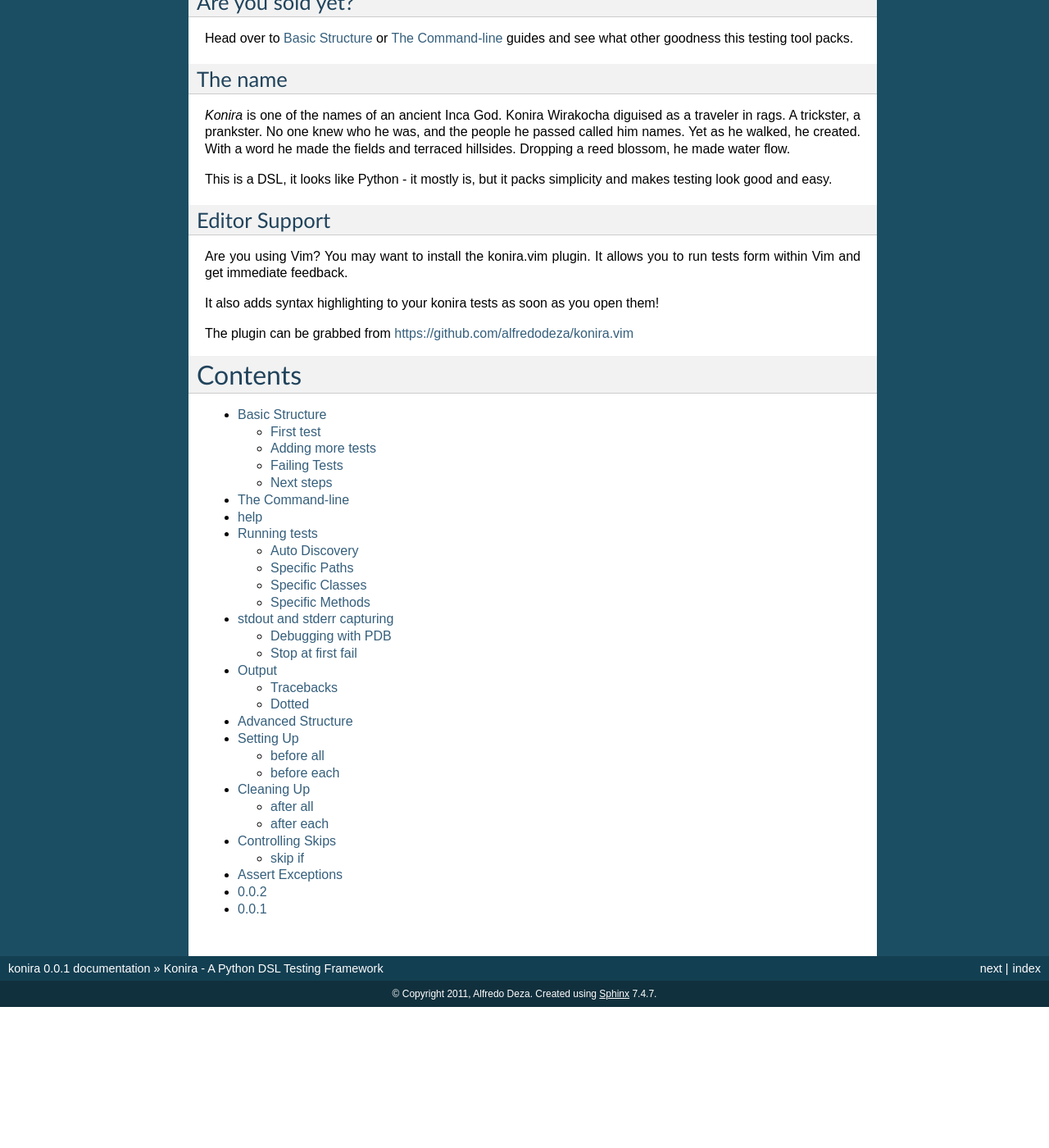
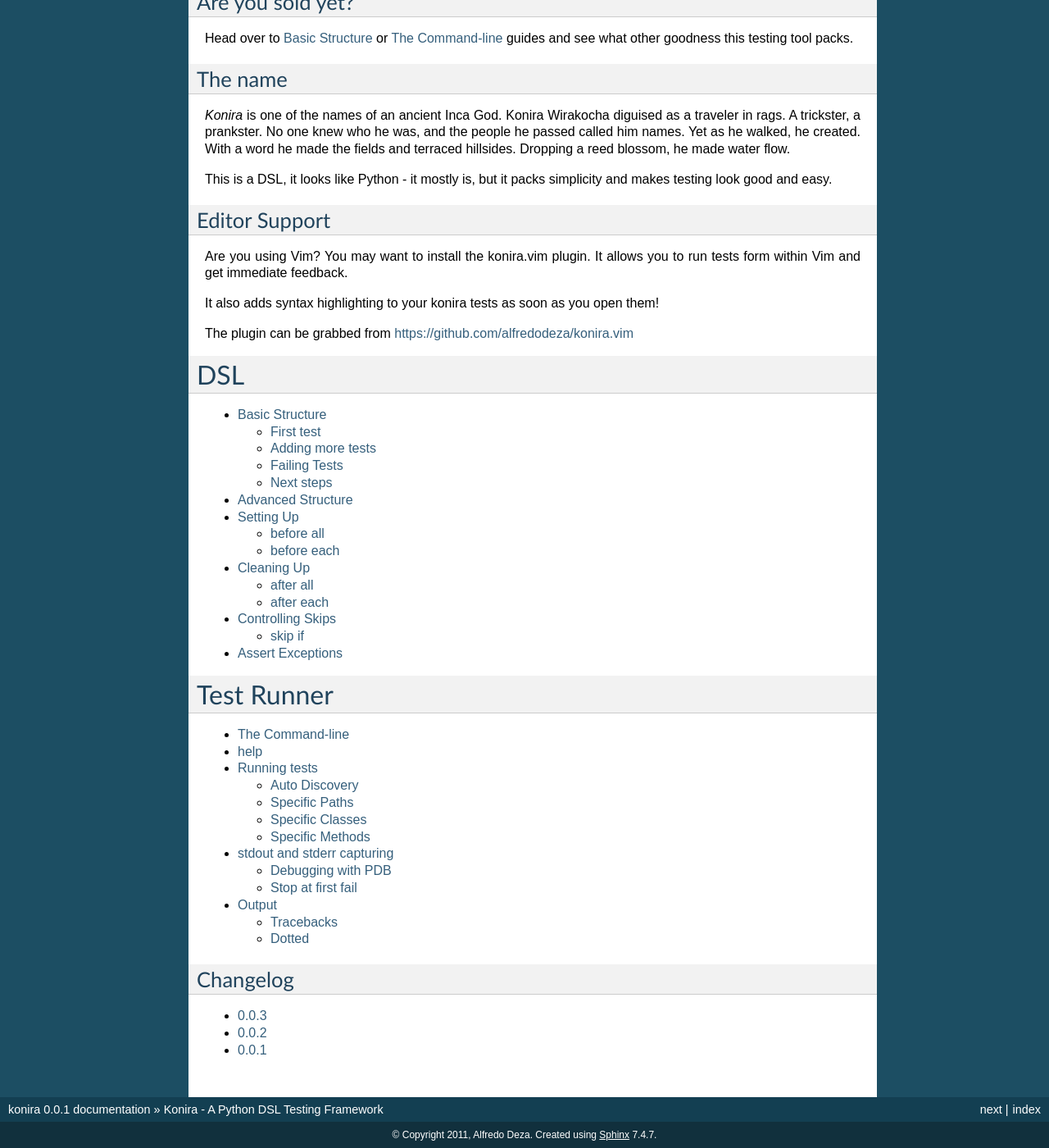
Before and after one commit to alfredodeza/konira, a Sphinx documentation site: the page built from docs/index.rst, in a window 1280 px wide and 1400 px high, scrolled down 828 px. Shown: the whole window at 82% size. Built offline with Sphinx 7.4.7, drawn with Linux system fonts in a browser that asks for light colours; before the commit the page ends 2056 px from its top, so only the background shows below that; some of the changed text lies outside the part shown.

Commit message:
updating the docs

```diff
--- a/docs/extras.rst
+++ b/docs/extras.rst
@@ -4,6 +4,10 @@
 =================
 *konira* provides a nice way of testing exceptions. The DSL introduces a new
 keyword for this purpose: ``raises``.
+
+.. note::
+    The addition of the new keyword depends on konira being actually imported.
+    If you do not `import konira` your file will raise a NameError.
 
 The ``raises`` keyword allows you to write explicit assertions for exceptions.
 
--- a/docs/index.rst
+++ b/docs/index.rst
@@ -83,14 +83,30 @@
 The plugin can be grabbed from https://github.com/alfredodeza/konira.vim
 
 
-Contents
-========
+DSL
+====
 
 .. toctree::
    :maxdepth: 2
 
    basic_structure.rst
-   commandline.rst
    advanced_structure.rst
    extras.rst
+
+
+Test Runner
+===========
+
+.. toctree::
+   :maxdepth: 2
+
+   commandline.rst
+
+
+Changelog
+---------
+
+.. toctree::
+   :maxdepth: 2
+
    changelog.rst
```
Also changed, not shown: docs/changelog.rst (+7 -0 lines).
